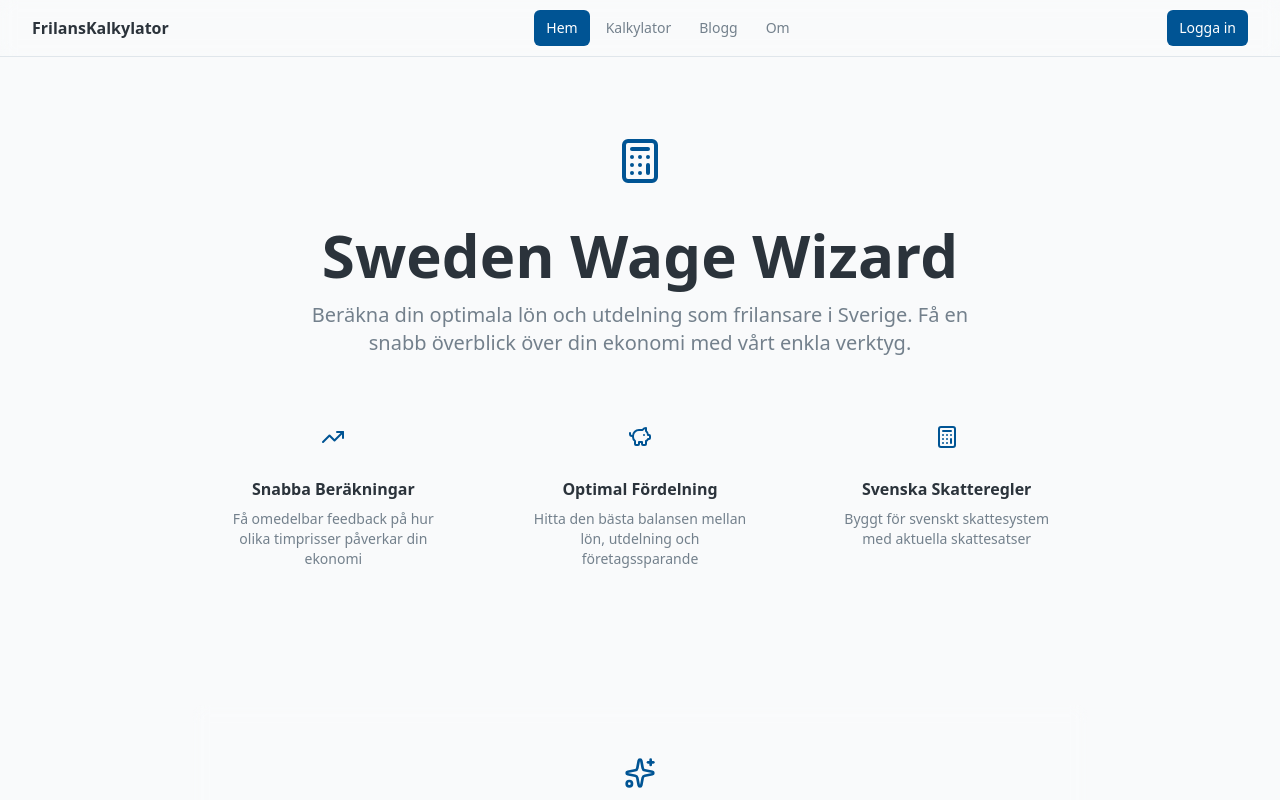
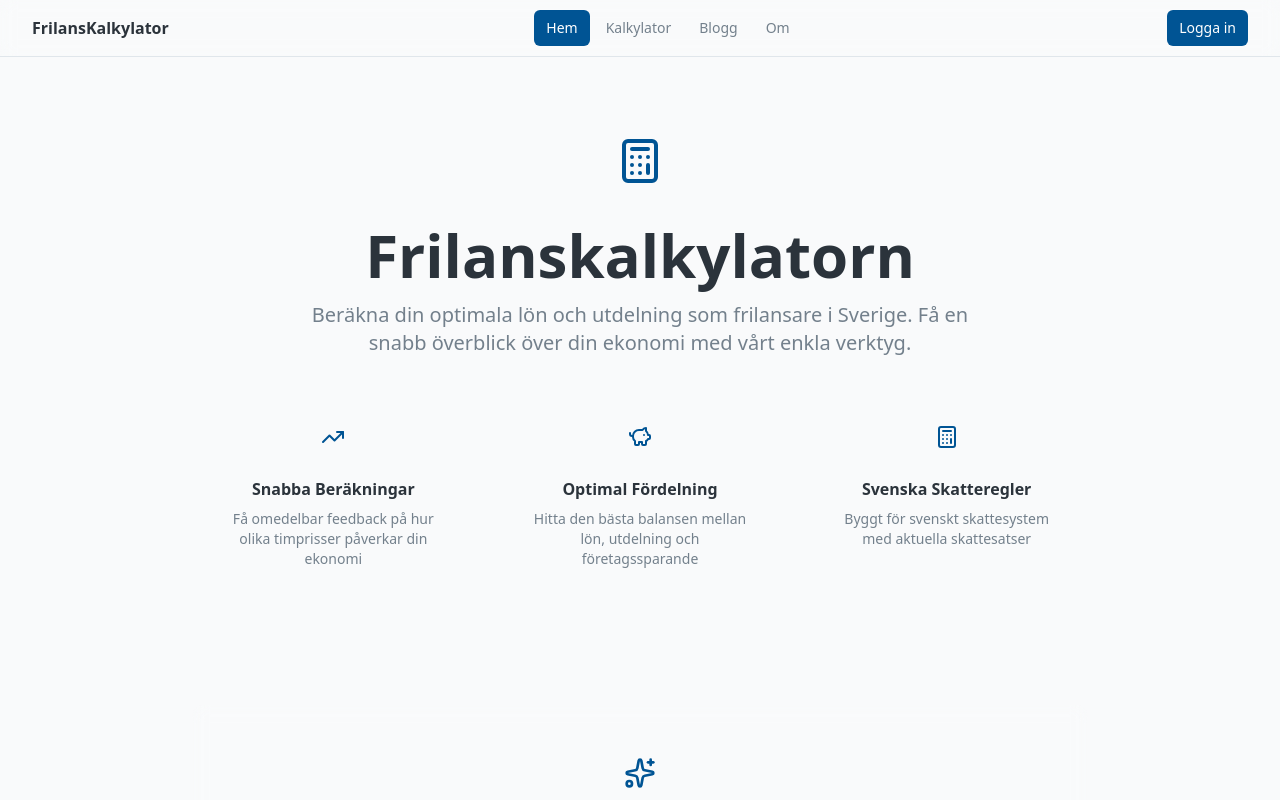
Before and after one commit to jockewe7/wage-wizard, a Next.js app: page / in a window 1280 px wide. Shown: the top 800 px of the page. Built offline with nearby package versions, Linux system fonts and the light colour scheme.

Commit message:
Rename header

```diff
--- a/src/app/page.tsx
+++ b/src/app/page.tsx
@@ -22,7 +22,7 @@ export default function Home() {
             </div>
           </div>
           <h1 className="text-4xl lg:text-6xl font-bold text-foreground mb-4">
-            Sweden Wage Wizard
+            Frilanskalkylatorn
           </h1>
           <p className="text-xl text-muted-foreground mb-8 max-w-2xl mx-auto">
             Beräkna din optimala lön och utdelning som frilansare i Sverige.
```
